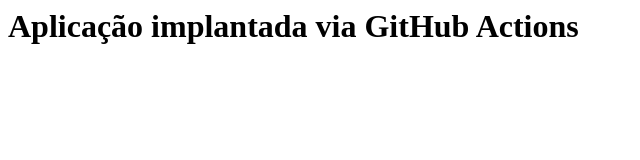
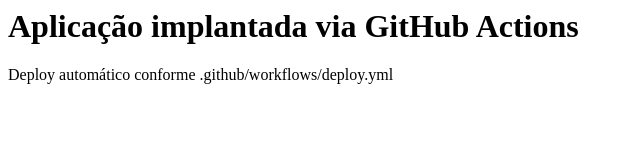
Before and after one commit to jpfurtado/ci-cd-teste, a plain HTML site: page index.html in a window 1280 px wide. Shown: the whole page, without its empty margins (0-640 px from the left). Drawn offline with Linux system fonts and the light colour scheme.

Commit message:
Atualiza página inicial

```diff
--- a/index.html
+++ b/index.html
@@ -1 +1,2 @@
 <h1> Aplicação implantada via GitHub Actions </h1>
+<p>Deploy automático conforme .github/workflows/deploy.yml</p>
```
